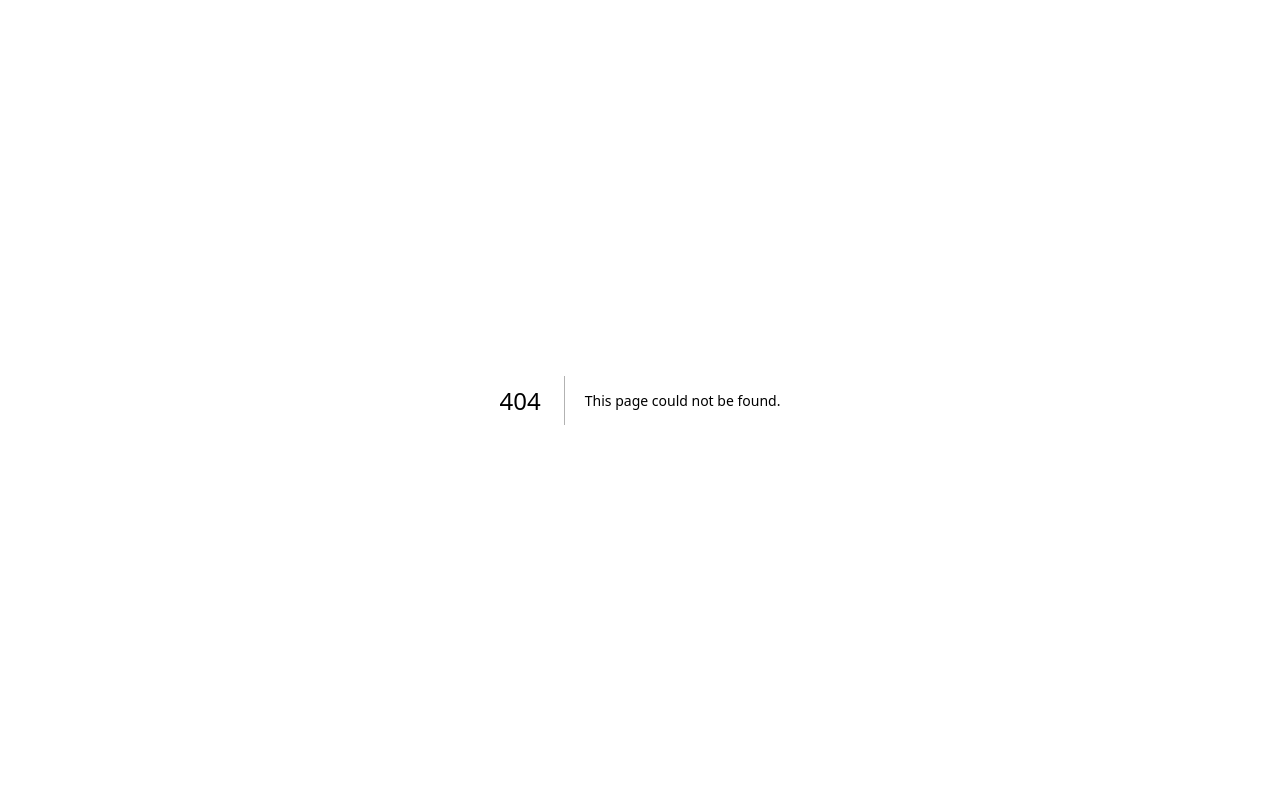
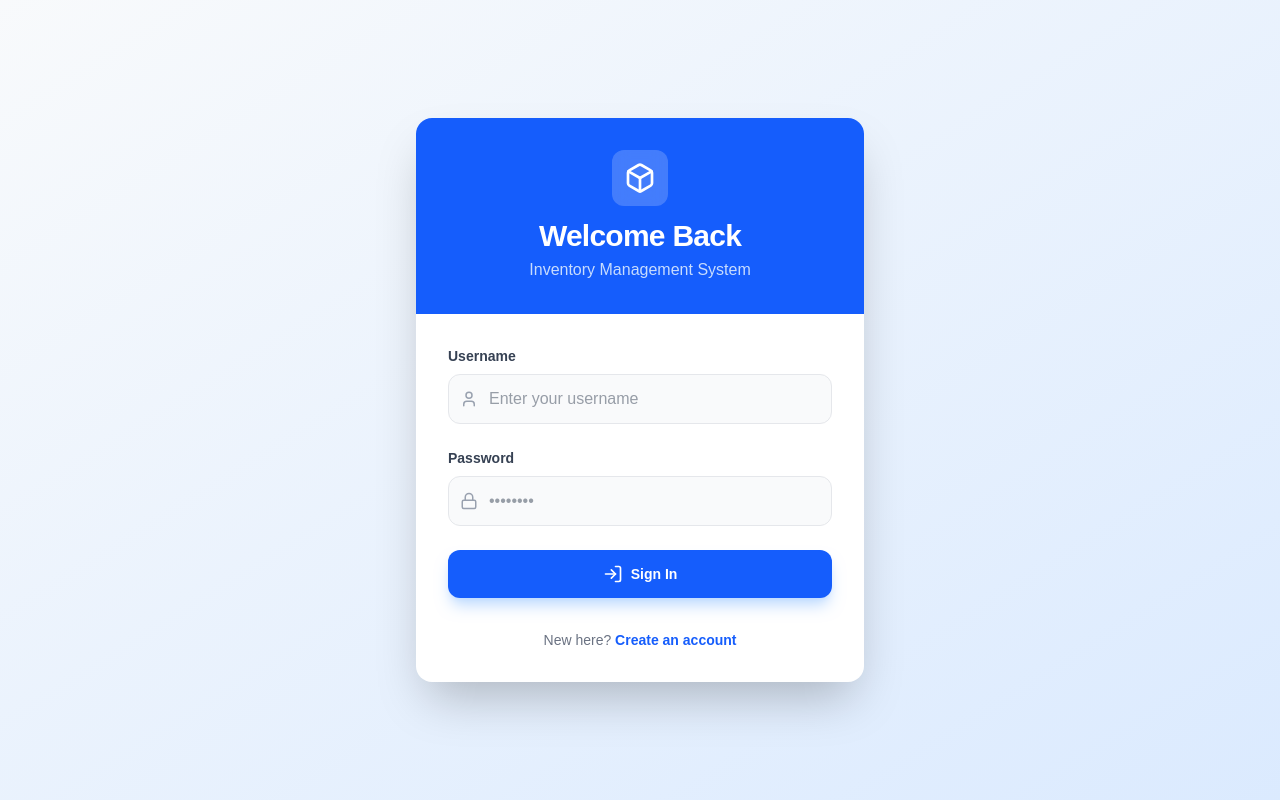
Before and after one commit to ImaneElla/inventory-system, a Next.js app in the folder frontend/: page /login in a window 1280 px wide. Before the commit this address had no page. Built offline with nearby package versions, Linux system fonts and the light colour scheme.

Commit message:
feat: initialize frontend project with login page and authentication integration

```diff
--- a/frontend/package.json
+++ b/frontend/package.json
@@ -9,9 +9,12 @@
     "lint": "eslint"
   },
   "dependencies": {
+    "lucide-react": "^1.8.0",
     "next": "16.2.3",
     "react": "19.2.4",
-    "react-dom": "19.2.4"
+    "react-dom": "19.2.4",
+    "sweetalert2": "^11.26.24",
+    "sweetalert2-react-content": "^5.1.2"
   },
   "devDependencies": {
     "@tailwindcss/postcss": "^4",
--- /dev/null
+++ b/frontend/src/app/login/page.tsx
@@ -0,0 +1,148 @@
+"use client";
+import { useState } from "react";
+import { useRouter } from "next/navigation";
+import { User, Lock, LogIn, Loader2, Box } from "lucide-react";
+import Swal from "sweetalert2";
+
+export default function LoginPage() {
+  const [username, setUsername] = useState("");
+  const [password, setPassword] = useState("");
+  const [isLoading, setIsLoading] = useState(false);
+  const router = useRouter();
+
+  const handleLogin = async (e: React.FormEvent) => {
+    e.preventDefault();
+    setIsLoading(true);
+
+    try {
+      // call login api from backend
+      const response = await fetch("http://localhost:8080/api/auth/login", {
+        method: "POST",
+        headers: { "Content-Type": "application/json" },
+        body: JSON.stringify({ username, password }),
+      });
+
+      const data = await response.text();
+
+      if (response.status === 200) {
+        // show success alert
+        Swal.fire({
+          icon: 'success',
+          title: 'Welcome!',
+          text: 'Login successful',
+          timer: 1500,
+          showConfirmButton: false
+        });
+      } else if (response.status === 404 || data.toLowerCase().includes("not found")) {
+        // user not found alert with register option
+        Swal.fire({
+          title: 'User Not Found',
+          text: "You don't have an account. Register now?",
+          icon: 'question',
+          showCancelButton: true,
+          confirmButtonColor: '#2563eb',
+          cancelButtonColor: '#6b7280',
+          confirmButtonText: 'Yes, Register',
+          cancelButtonText: 'Try again'
+        }).then((result) => {
+          if (result.isConfirmed) {
+            // go to register page
+            router.push('/register');
+          }
+        });
+      } else {
+        // show error for wrong password
+        Swal.fire({
+          icon: 'error',
+          title: 'Login Failed',
+          text: data,
+        });
+      }
+    // eslint-disable-next-line @typescript-eslint/no-unused-vars
+    } catch (error) {
+      // server is offline
+      Swal.fire({
+        icon: 'error',
+        title: 'Connection Error',
+        text: 'Backend is not running!',
+      });
+    } finally {
+      setIsLoading(false);
+    }
+  };
+
+  return (
+    <div className="flex min-h-screen items-center justify-center bg-gradient-to-br from-slate-50 to-blue-100 p-4">
+      <div className="w-full max-w-md overflow-hidden rounded-2xl bg-white shadow-2xl">
+
+        {/* header blue section */}
+        <div className="bg-blue-600 p-8 text-center text-white">
+          <div className="mx-auto mb-3 flex h-14 w-14 items-center justify-center rounded-xl bg-white/20 backdrop-blur-sm">
+             <Box size={32} />
+          </div>
+          <h2 className="text-3xl font-extrabold tracking-tight">Welcome Back</h2>
+          <p className="text-blue-100 mt-1 opacity-90">Inventory Management System</p>
+        </div>
+
+        <div className="p-8">
+          <form onSubmit={handleLogin} className="space-y-6">
+            {/* username field */}
+            <div>
+              <label className="block text-sm font-bold text-gray-700 mb-2">Username</label>
+              <div className="relative group">
+                <span className="absolute inset-y-0 left-0 flex items-center pl-3 text-gray-400 group-focus-within:text-blue-500 transition-colors">
+                  <User size={18} />
+                </span>
+                <input
+                  type="text"
+                  className="w-full rounded-xl border border-gray-200 bg-gray-50 py-3 pl-10 pr-4 text-gray-700 outline-none transition-all focus:border-blue-500 focus:bg-white focus:ring-4 focus:ring-blue-100"
+                  placeholder="Enter your username"
+                  onChange={(e) => setUsername(e.target.value)}
+                  required
+                />
+              </div>
+            </div>
+
+            {/* password field */}
+            <div>
+              <label className="block text-sm font-bold text-gray-700 mb-2">Password</label>
+              <div className="relative group">
+                <span className="absolute inset-y-0 left-0 flex items-center pl-3 text-gray-400 group-focus-within:text-blue-500 transition-colors">
+                   <Lock size={18} />
+                </span>
+                <input
+                  type="password"
+                  className="w-full rounded-xl border border-gray-200 bg-gray-50 py-3 pl-10 pr-4 text-gray-700 outline-none transition-all focus:border-blue-500 focus:bg-white focus:ring-4 focus:ring-blue-100"
+                  placeholder="••••••••"
+                  onChange={(e) => setPassword(e.target.value)}
+                  required
+                />
+              </div>
+            </div>
+
+            {/* login button with loading spinner */}
+            <button
+              type="submit"
+              disabled={isLoading}
+              className="flex w-full items-center justify-center gap-2 rounded-xl bg-blue-600 py-3.5 text-sm font-bold text-white shadow-lg shadow-blue-200 transition-all hover:bg-blue-700 active:scale-[0.98] disabled:opacity-70"
+            >
+              {isLoading ? (
+                <Loader2 className="animate-spin" size={20} />
+              ) : (
+                <>
+                  <LogIn size={20} />
+                  Sign In
+                </>
+              )}
+            </button>
+          </form>
+
+          {/* link to register page */}
+          <div className="mt-8 text-center text-sm text-gray-500">
+            New here? <a href="/register" className="font-bold text-blue-600 hover:text-blue-800 transition-colors">Create an account</a>
+          </div>
+        </div>
+      </div>
+    </div>
+  );
+}
```
Also changed, not shown: 2 other files (tests, documents, lock files or other folders).
